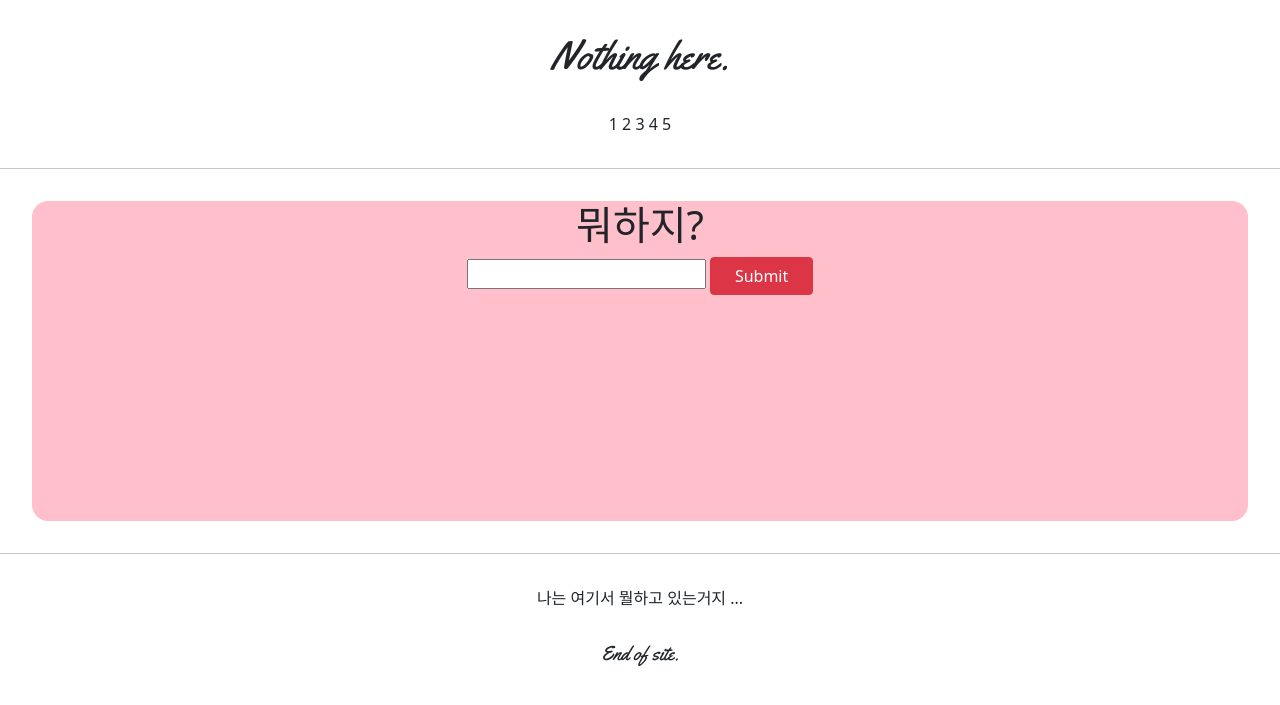
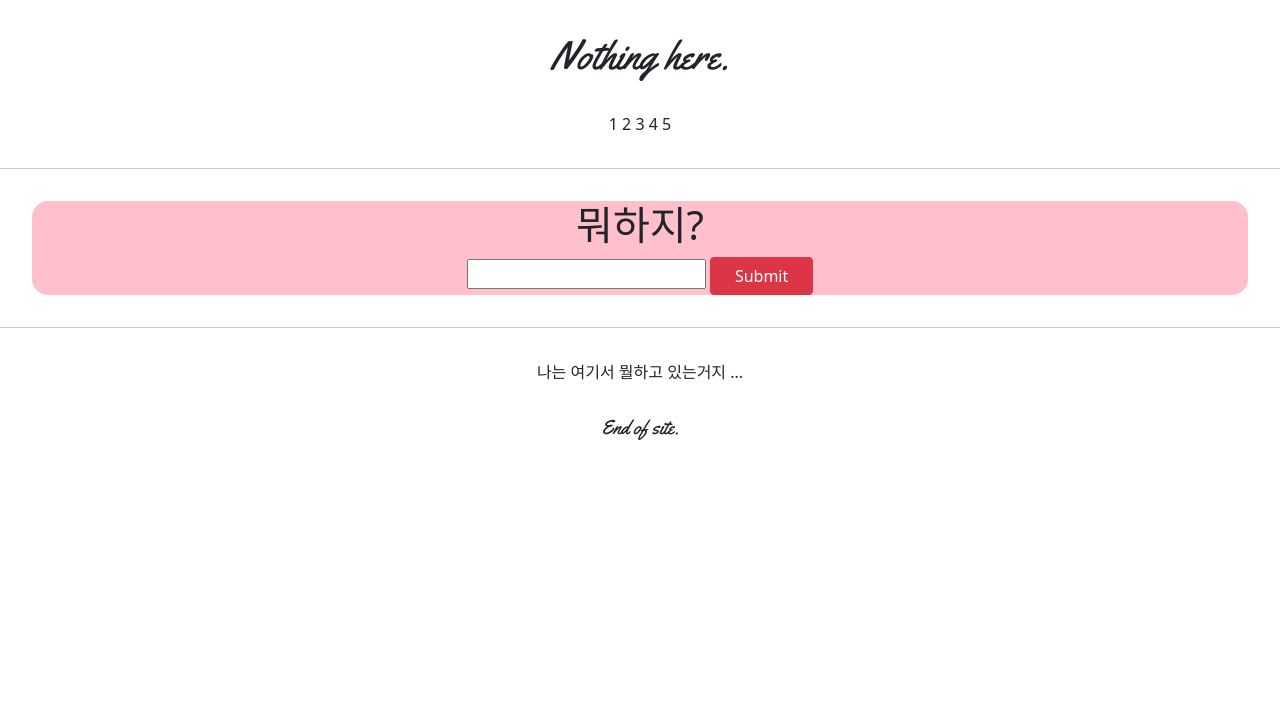
Before and after one commit to misojun50/git_mytest2, a Django app: page /accounts/hello_again/ in a window 1280 px wide. Shown: the top 705 px of the page. Run offline with Django 3.2, Linux system fonts and the light colour scheme; parts of the project's set-up code (start-up, migrations or seed data) failed here and were passed over.

Commit message:
7/12 mytest2 commit4

```diff
--- a/accountapp/templates/accountapp/hello_again.html
+++ b/accountapp/templates/accountapp/hello_again.html
@@ -3,7 +3,7 @@
 {% block content %}
 
 
-<div style="height: 20rem; background-color: pink; margin: 2rem; border-radius: 1rem; text-align: center">
+<div style="background-color: pink; margin: 2rem; border-radius: 1rem; text-align: center;">
     <h1>뭐하지?</h1>
 
     <form action="/accounts/hello_again/" method="post">
--- a/accountapp/views.py
+++ b/accountapp/views.py
@@ -1,7 +1,9 @@
-from django.http import HttpResponse
+from django.http import HttpResponse, HttpResponseRedirect
 from django.shortcuts import render
 
 # Create your views here.
+from django.urls import reverse
+
 from accountapp.models import HelloAgain
 
 
@@ -14,10 +16,7 @@ def hello_again(request):
         hel_again.text = temp
         hel_again.save()
 
-        hel_again_list = HelloAgain.objects.all()
-
-        return render(request,'accountapp/hello_again.html',
-                      context={'hel_again_list': hel_again_list })
+        return HttpResponseRedirect(reverse("accountapp:Hello_again"))
     else:
         hel_again_list = HelloAgain.objects.all()
         return render(request, 'accountapp/hello_again.html',
--- a/static/base.css
+++ b/static/base.css
@@ -7,9 +7,10 @@
 }
 
 .footer_marge{
-    margin-top: 2rem; margin: 2rem 0;
+    margin-top: 2rem;
 }
 
 .footer_style{
+    margin: 2rem 0;
     font-family: 'Yellowtail', cursive;
 }
```
